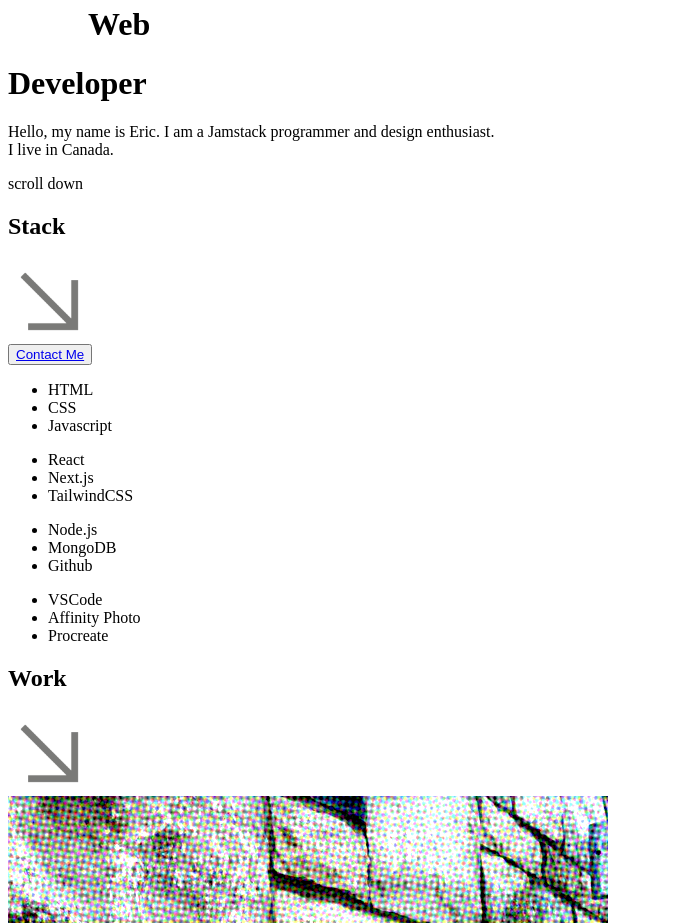
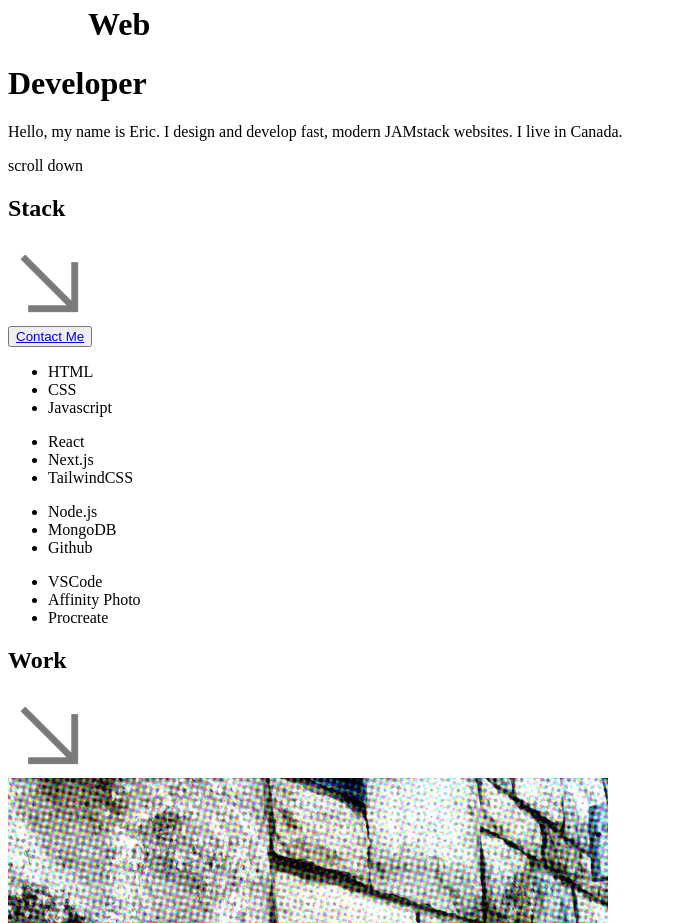
Before and after one commit to EMurrell/newport, a Next.js app: page / in a window 1280 px wide. Shown: the part 1460-2383 px from the top of the page, without its empty margins (0-677 px from the left). Built offline with nearby package versions, Linux system fonts and the light colour scheme.

Commit message:
layout shift

```diff
--- a/components/Header.js
+++ b/components/Header.js
@@ -134,10 +134,10 @@ export default function Header() {
       </motion.div>
 
       <div className="flex flex-col justify-center w-full h-screen bg-offwhite dark:bg-ltblack">
-        <div className="flex self-end pb-10 pr-12 -mt-28 md:pb-2 md:-mt-16 md:mr-12">
+        <div className="flex self-end pb-6 pr-12 -mt-32 md:pb-0 md:-mt-32 lg:-mt-20 md:mr-12">
           <motion.svg
             xmlns="http://www.w3.org/2000/svg"
-            className="w-36 h-36 lg:w-40 lg:h-40"
+            className="w-36 h-36 md:w-44 md:h-44 lg:w-48 lg:h-48 "
             fill="none"
             viewBox="0 0 24 24"
             stroke="currentColor"
@@ -184,7 +184,7 @@ export default function Header() {
           <p className="flex pl-1 -mb-8 text-lg font-medium lg:-mb-12 font-display md:text-3xl lg:text-4xl">
             Full Stack
           </p>
-          <h1 className="text-6xl font-bold font-display md:text-8xl lg:text-9xl ">
+          <h1 className="text-6xl font-bold font-display md:text-8xl lg:text-9xl">
             &emsp;&emsp;&ensp;Web
           </h1>
 
@@ -213,12 +213,12 @@ export default function Header() {
             },
           }}
         >
-          <div className="flex flex-row pt-16">
+          <div className="flex flex-row pt-12">
             <div className="w-1/2 "></div>
 
-            <div className="flex w-1/2 pr-2 text-base font-medium tracking-tight md:text-lg lg:text-2xl font-display md:px-20">
-              Hello, my name is Eric. I am a Jamstack programmer and design
-              enthusiast. <br /> I live in Canada.
+            <div className="flex w-3/5 pr-2 text-lg font-medium md:text-2xl lg:text-3xl font-display md:px-12">
+              Hello, my name is Eric. I design and develop fast, modern JAMstack
+              websites. I live in Canada.
             </div>
           </div>
         </motion.div>
```
